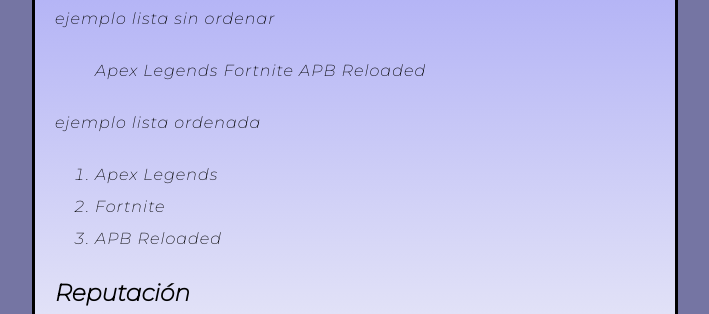
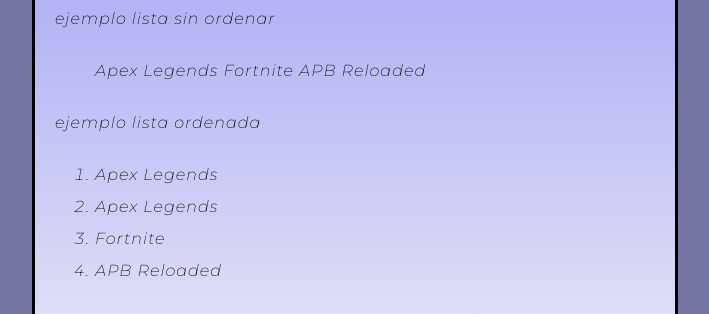
Before and after one commit to diegovitt/proyectoFront, a plain HTML site: page index.html in a window 1280 px wide. Shown: the part 638-952 px from the top of the page, without its empty margins (285-994 px from the left). Drawn offline with Linux system fonts and the light colour scheme.

Commit message:
cambio en index.html -agregué linea apex legends repetida

```diff
--- a/index.html
+++ b/index.html
@@ -29,6 +29,7 @@
     <p>ejemplo lista ordenada</p>
       <ol>
        <li>Apex Legends</li>
+       <li>Apex Legends</li>
        <li>Fortnite</li>
        <li>APB Reloaded</li>
       </ol>
```
